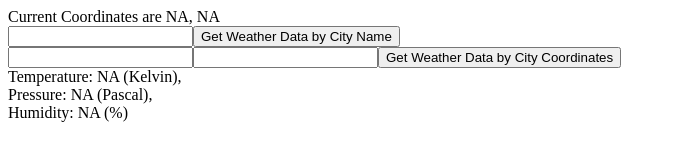
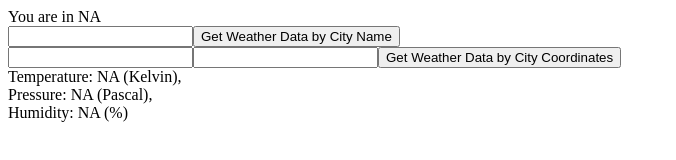
Before and after one commit to ajschuessler/weatherApp, a React app: page / in a window 1280 px wide. Shown: the top 160 px of the page, without its empty margins (0-676 px from the left). Built offline with nearby package versions, Linux system fonts and the light colour scheme; no server answers; the HTML template or start-up script is replaced by a standard one.

Commit message:
User current city displayed at top of page upon load.

```diff
--- a/client/src/index.jsx
+++ b/client/src/index.jsx
@@ -10,6 +10,7 @@ class App extends React.Component {
         super(props);
 
         this.state = {
+            currentCity: 'NA',
             currentLatitude: 'NA',
             currentLongitude: 'NA',
             currentCityTemp: 'NA',
@@ -20,6 +21,10 @@ class App extends React.Component {
         this.getCityWeatherDataByCityName = this.getCityWeatherDataByCityName.bind(this);
         this.getCityWeatherDataByCityCoordinates = this.getCityWeatherDataByCityCoordinates.bind(this);
 
+    }
+
+    componentDidMount() {
+        this.getUserLocation();
     }
 
     getUserLocation() {
@@ -35,7 +40,7 @@ class App extends React.Component {
     }
 
     getCityWeatherDataByCityName(cityName) {
-        Axios.get('/weatherData', {
+        Axios.get('/weatherDataByCityName', {
             params: {
                 city: cityName
             }
@@ -61,6 +66,7 @@ class App extends React.Component {
         })
         .then(response => {
             this.setState({
+                currentCity: response.data.name,
                 currentCityTemp: response.data.main.temp,
                 currentCityPressure: response.data.main.pressure,
                 currentCityHumidity: response.data.main.humidity
@@ -72,16 +78,11 @@ class App extends React.Component {
     }
 
 
-
-    componentDidMount() {
-        this.getUserLocation();
-    }
-
-
     render() {
         return (
             <div>
                 <WeatherByCitySection
+                currentCity={this.state.currentCity}
                 currentLatitude={this.state.currentLatitude}
                 currentLongitude={this.state.currentLongitude}
                 getCityWeatherDataByCityName={this.getCityWeatherDataByCityName}
--- a/client/src/weatherByCitySection.jsx
+++ b/client/src/weatherByCitySection.jsx
@@ -16,7 +16,7 @@ class WeatherByCitySection extends React.Component {
         return (
 
             <div>
-                <div>Current Coordinates are {this.props.currentLatitude}, {this.props.currentLongitude}</div>
+                <div>You are in {this.props.currentCity}</div>
 
                 <div>
                     <input type="text" id='cityNameInput'></input>
```
Also changed, not shown: 1 other file (tests, documents, lock files or other folders).
